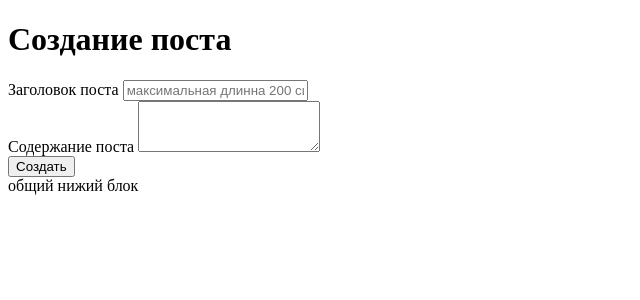
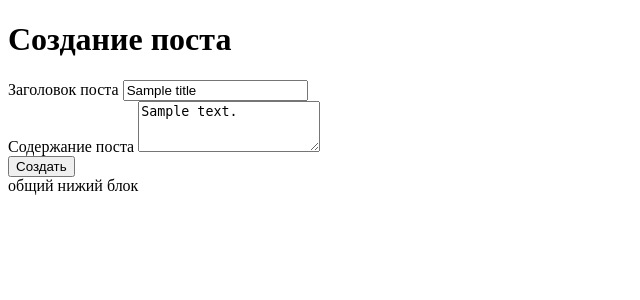
Before and after one commit to Vvvldmr/Blog, a Django app: template blog/templates/blog/post_add.html in a window 1280 px wide. Shown: the part 26-326 px from the top of the page, without its empty margins (0-640 px from the left). Run offline with Django 5.2, Linux system fonts and the light colour scheme; the template is opened without the code that fills it: most values are stand-ins (such as "Sample title", 1, 10 or a date in 2020).

Commit message:
добавил обработку ошибок в создание поста, исправил сброс полей при повторном рендере

```diff
--- a/blog/templates/blog/post_add.html
+++ b/blog/templates/blog/post_add.html
@@ -8,12 +8,18 @@
         {% csrf_token %}
         <div>
             <label for="titleInput">Заголовок поста</label>
-            <input id="titleInput" name="title" type="text" placeholder="максимальная длинна 200 символов">
+            <input id="titleInput" name="title" type="text" value="{{ title|default:"" }}" placeholder="максимальная длинна 200 символов">
+            {% if errors.title %}
+                <div style="color: red;">{{ errors.title }}</div>
+            {% endif %}
         </div>
 
         <div>
             <label for="textInput">Содержание поста</label>
-            <textarea id="textInput" name="text" rows="3"></textarea>
+            <textarea id="textInput" name="text" rows="3">{{ text|default:"" }}</textarea>
+            {% if errors.text %}
+                <div style="color: red;">{{ errors.text }}</div>
+            {% endif %}
         </div>
 
         <button type="submit">Создать</button>
```
Also changed, not shown: blog/views.py (+18 -4 lines).
